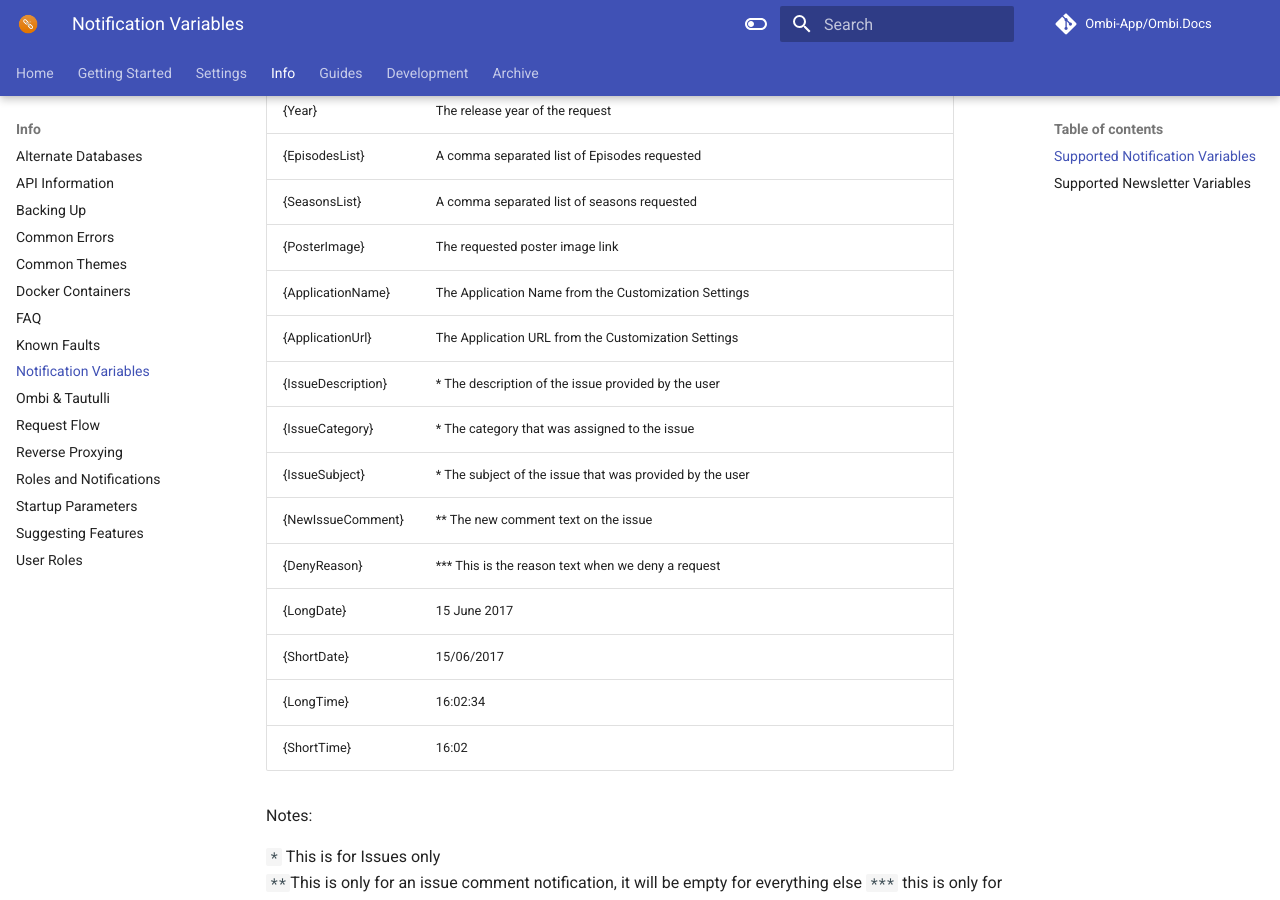
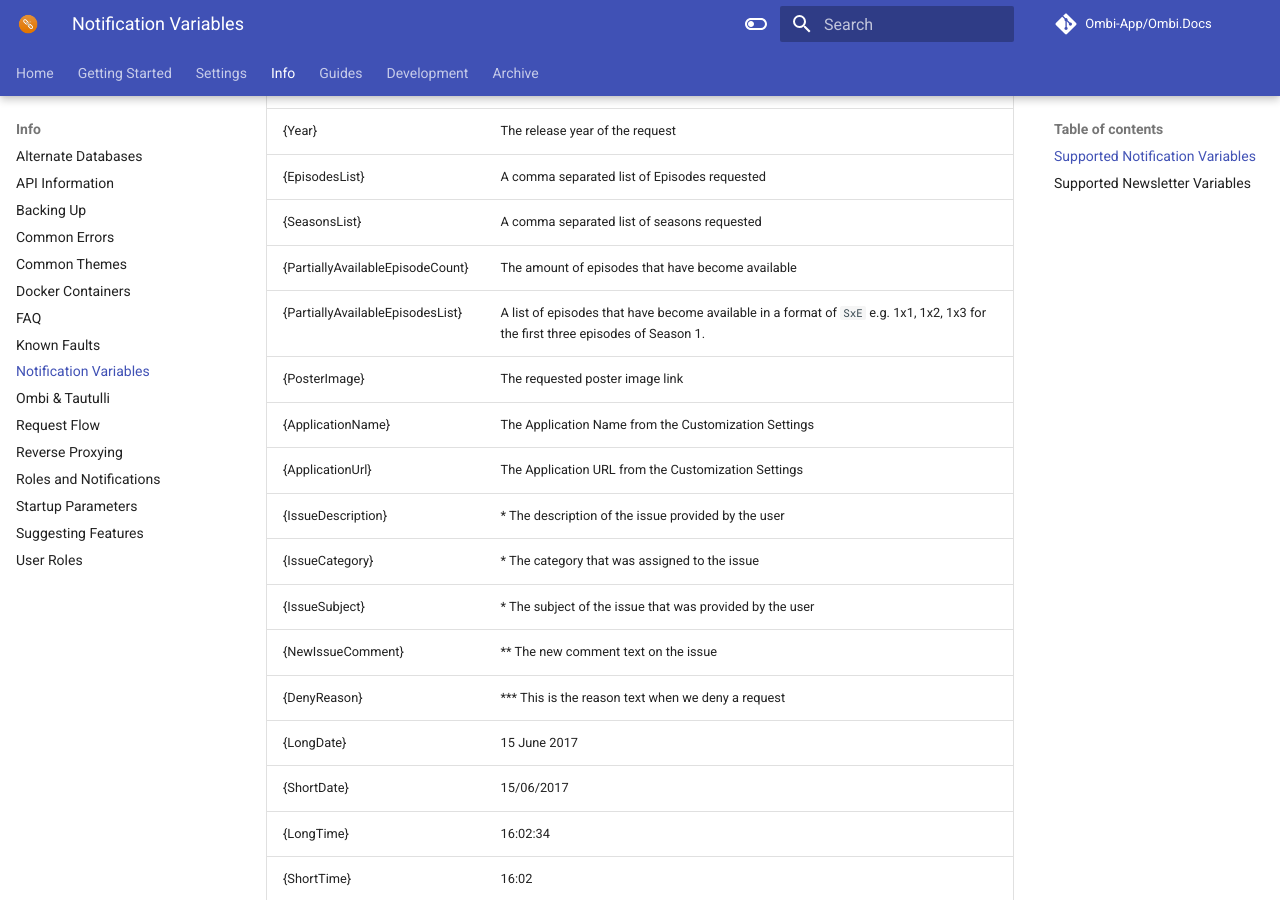
Before and after one commit to Ombi-app/Ombi.Docs, an MkDocs documentation site: the page built from docs/info/notification-template-variables.md, in a window 1280 px wide and 900 px high, scrolled down 782 px. Built offline with MkDocs 1.6.1 and Material for MkDocs 9.7.7, drawn with Linux system fonts in a browser that asks for light colours; comment, search, counter and statistics services are not loaded.

Commit message:
Update notification-template-variables.md

```diff
--- a/docs/info/notification-template-variables.md
+++ b/docs/info/notification-template-variables.md
@@ -19,6 +19,8 @@ In every notification type, you are able to pass in variables that Ombi will pop
 | {Year} |  The release year of the request     |
 | {EpisodesList} |    A comma separated list of Episodes requested    |
 | {SeasonsList} |    A comma separated list of seasons requested   |
+| {PartiallyAvailableEpisodeCount} | The amount of episodes that have become available |
+| {PartiallyAvailableEpisodesList} | A list of episodes that have become available in a format of `SxE` e.g. 1x1, 1x2, 1x3 for the first three episodes of Season 1.
 | {PosterImage} |   The requested poster image link    |
 | {ApplicationName} |    The Application Name from the Customization Settings   |
 | {ApplicationUrl} |   The Application URL from the Customization Settings    |
```
